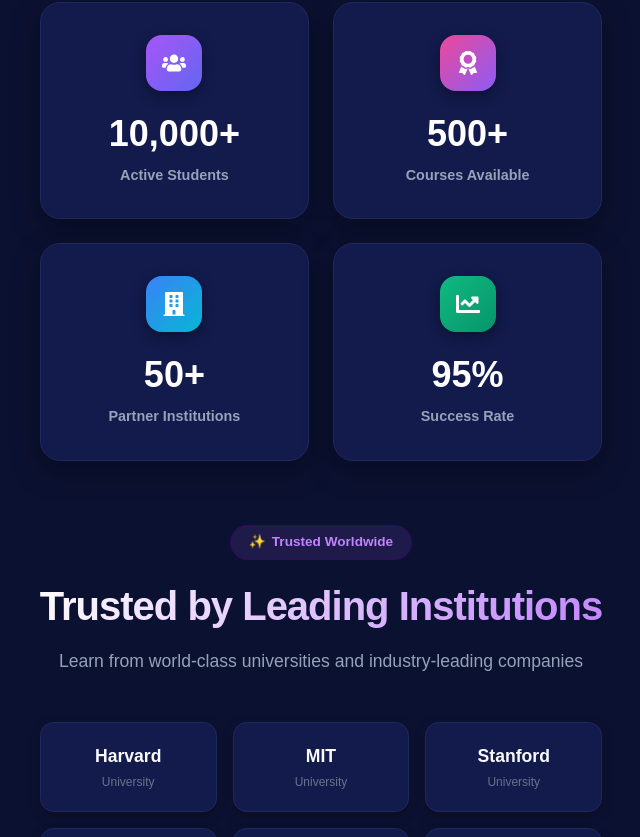
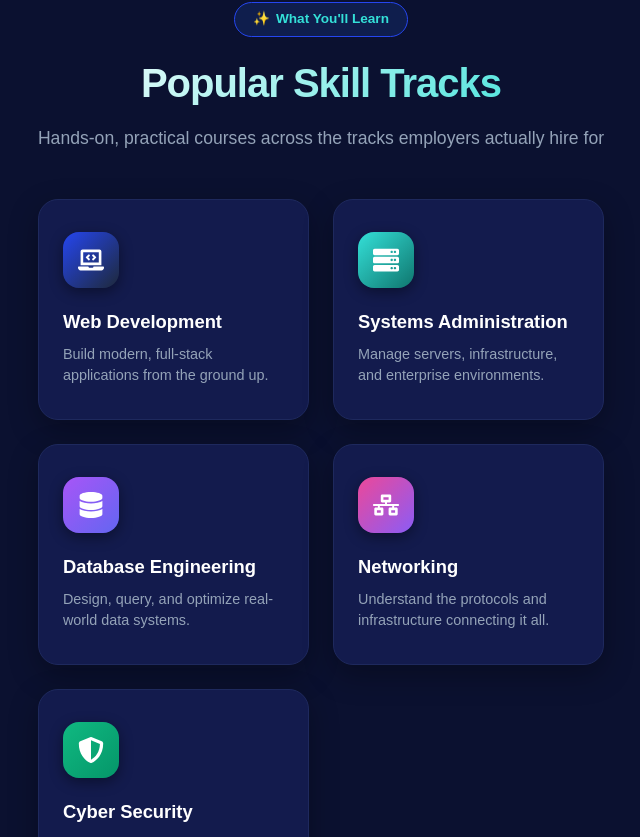
Before and after one commit to PrinceWycliff/skillforge-frontend, a React (Vite) app: page / in a window 1280 px wide. Shown: the part 503-1340 px from the top of the page, without its empty margins (319-959 px from the left). Built offline with nearby package versions, Linux system fonts and the light colour scheme; the HTML template or start-up script is replaced by a standard one.

Commit message:
Redesign landing page: full-bleed hero, real skill tracks section (drop fake stats/partners), harmonized footer colors

```diff
--- a/src/components/Footer.jsx
+++ b/src/components/Footer.jsx
@@ -110,9 +110,9 @@ const Footer = () => {
   );
 };
 
-// Layout & Theme Styles matching image palette
+// Layout & Theme Styles — harmonized to match #0B1130 / #34E0D8 brand used site-wide
 const footerStyle = {
-  backgroundColor: '#04042C',
+  backgroundColor: '#0B1130',
   color: '#94a3b8',
   paddingTop: '3.5rem',
   paddingBottom: '1.5rem',
@@ -142,7 +142,7 @@ const brandHeaderStyle = {
 };
 
 const logoBadgeStyle = {
-  backgroundColor: '#3A82F6',
+  backgroundColor: '#2546F0',
   color: '#ffffff',
   width: '38px',
   height: '38px',
@@ -174,7 +174,7 @@ const socialIconGroupStyle = {
 };
 
 const socialIconStyle = {
-  color: '#ffffff',
+  color: '#34E0D8',
   textDecoration: 'none',
   transition: 'opacity 0.2s',
   opacity: 0.9
@@ -208,9 +208,9 @@ const inputStyle = {
   width: '100%',
   padding: '0.75rem 1rem',
   borderRadius: '0.375rem',
-  border: 'none',
-  backgroundColor: '#ffffff',
-  color: '#0f172a',
+  border: '1px solid #1e293b',
+  backgroundColor: '#131b4d',
+  color: '#ffffff',
   fontSize: '0.9rem',
   marginBottom: '0.75rem',
   boxSizing: 'border-box',
@@ -222,12 +222,12 @@ const buttonStyle = {
   padding: '0.75rem 1rem',
   borderRadius: '0.375rem',
   border: 'none',
-  backgroundColor: '#18181b',
-  color: '#ffffff',
+  background: 'linear-gradient(135deg, #2546F0 0%, #34E0D8 100%)',
+  color: '#0B1130',
   fontWeight: 'bold',
   fontSize: '0.9rem',
   cursor: 'pointer',
-  transition: 'background-color 0.2s'
+  transition: 'opacity 0.2s'
 };
 
 const bottomBorderStyle = {
--- a/src/components/TrustedSection.jsx
+++ b/src/components/TrustedSection.jsx
@@ -1,86 +1,74 @@
 import React from 'react';
-import { FaUsers, FaAward, FaBuilding, FaChartLine } from 'react-icons/fa';
+import { Link } from 'react-router-dom';
+import { FaLaptopCode, FaServer, FaDatabase, FaNetworkWired, FaShieldAlt } from 'react-icons/fa';
 
 const TrustedSection = () => {
-  const stats = [
+  // Real course categories — matches exactly what's selectable in Instructor Studio
+  const tracks = [
     {
       id: 1,
-      number: '10,000+',
-      label: 'Active Students',
-      icon: <FaUsers size={24} className="text-white" />,
+      name: 'Web Development',
+      description: 'Build modern, full-stack applications from the ground up.',
+      icon: <FaLaptopCode size={26} className="text-white" />,
+      gradient: 'linear-gradient(135deg, #2546F0 0%, #1e293b 100%)',
+    },
+    {
+      id: 2,
+      name: 'Systems Administration',
+      description: 'Manage servers, infrastructure, and enterprise environments.',
+      icon: <FaServer size={26} className="text-white" />,
+      gradient: 'linear-gradient(135deg, #34E0D8 0%, #0f766e 100%)',
+    },
+    {
+      id: 3,
+      name: 'Database Engineering',
+      description: 'Design, query, and optimize real-world data systems.',
+      icon: <FaDatabase size={26} className="text-white" />,
       gradient: 'linear-gradient(135deg, #a855f7 0%, #6366f1 100%)',
     },
     {
-      id: 2,
-      number: '500+',
-      label: 'Courses Available',
-      icon: <FaAward size={24} className="text-white" />,
+      id: 4,
+      name: 'Networking',
+      description: 'Understand the protocols and infrastructure connecting it all.',
+      icon: <FaNetworkWired size={26} className="text-white" />,
       gradient: 'linear-gradient(135deg, #ec4899 0%, #8b5cf6 100%)',
     },
     {
-      id: 3,
-      number: '50+',
-      label: 'Partner Institutions',
-      icon: <FaBuilding size={24} className="text-white" />,
-      gradient: 'linear-gradient(135deg, #3b82f6 0%, #06b6d4 100%)',
-    },
-    {
-      id: 4,
-      number: '95%',
-      label: 'Success Rate',
-      icon: <FaChartLine size={24} className="text-white" />,
+      id: 5,
+      name: 'Cyber Security',
+      description: 'Learn to defend systems and think like an attacker.',
+      icon: <FaShieldAlt size={26} className="text-white" />,
       gradient: 'linear-gradient(135deg, #10b981 0%, #059669 100%)',
     },
-  ];
-
-  const partners = [
-    { name: 'Harvard', category: 'University' },
-    { name: 'MIT', category: 'University' },
-    { name: 'Stanford', category: 'University' },
-    { name: 'Google', category: 'Company' },
-    { name: 'Microsoft', category: 'Company' },
-    { name: 'Amazon', category: 'Company' },
-    { name: 'IBM', category: 'Company' },
-    { name: 'Meta', category: 'Company' },
   ];
 
   return (
     <section style={sectionStyle}>
       <div style={containerStyle}>
 
-        {/* Top Metric Cards */}
-        <div style={statsGridStyle}>
-          {stats.map((item) => (
-            <div key={item.id} style={statCardStyle}>
-              <div style={{ ...iconBadgeStyle, background: item.gradient }}>
-                {item.icon}
-              </div>
-              <h3 style={statNumberStyle}>{item.number}</h3>
-              <p style={statLabelStyle}>{item.label}</p>
-            </div>
-          ))}
-        </div>
-
         {/* Heading Section */}
         <div style={headerWrapperStyle}>
           <div style={pillBadgeStyle}>
-            <span style={{ marginRight: '6px' }}>✨</span> Trusted Worldwide
+            <span style={{ marginRight: '6px' }}>✨</span> What You'll Learn
           </div>
           <h2 style={headlineStyle}>
-            Trusted by Leading Institutions
+            Popular Skill Tracks
           </h2>
           <p style={subheadingStyle}>
-            Learn from world-class universities and industry-leading companies
+            Hands-on, practical courses across the tracks employers actually hire for
           </p>
         </div>
 
-        {/* Brand Logos Row */}
-        <div style={partnerGridStyle}>
-          {partners.map((partner, index) => (
-            <div key={index} style={partnerCardStyle}>
-              <div style={partnerNameStyle}>{partner.name}</div>
-              <div style={partnerCategoryStyle}>{partner.category}</div>
-            </div>
+        {/* Skill Track Cards */}
+        <div style={trackGridStyle}>
+          {tracks.map((track) => (
+            <Link key={track.id} to="/catalog" style={trackCardStyle}>
+              <div style={{ ...iconBadgeStyle, background: track.gradient }}>
+                {track.icon}
+              </div>
+              <h3 style={trackNameStyle}>{track.name}</h3>
+              <p style={trackDescStyle}>{track.description}</p>
+            </Link>
           ))}
         </div>
 
@@ -89,7 +77,6 @@ const TrustedSection = () => {
   );
 };
 
-// Dark-theme styles matching #0B1130 background & purple brand accents
 const sectionStyle = {
   backgroundColor: '#0B1130',
   padding: '4rem 1.5rem',
@@ -104,50 +91,6 @@ const containerStyle = {
   margin: '0 auto',
 };
 
-const statsGridStyle = {
-  display: 'grid',
-  gridTemplateColumns: 'repeat(auto-fit, minmax(220px, 1fr))',
-  gap: '1.5rem',
-  marginBottom: '4rem',
-};
-
-const statCardStyle = {
-  backgroundColor: '#131b4d',
-  borderRadius: '1.25rem',
-  padding: '2rem 1.5rem',
-  display: 'flex',
-  flexDirection: 'column',
-  alignItems: 'center',
-  textAlign: 'center',
-  boxShadow: '0 10px 30px rgba(0, 0, 0, 0.3)',
-  border: '1px solid #1e295d',
-};
-
-const iconBadgeStyle = {
-  width: '56px',
-  height: '56px',
-  borderRadius: '1rem',
-  display: 'flex',
-  alignItems: 'center',
-  justifyContent: 'center',
-  marginBottom: '1rem',
-  boxShadow: '0 4px 14px rgba(0, 0, 0, 0.4)',
-};
-
-const statNumberStyle = {
-  fontSize: '2.25rem',
-  fontWeight: '800',
-  color: '#ffffff',
-  margin: '0 0 0.25rem 0',
-};
-
-const statLabelStyle = {
-  fontSize: '0.9rem',
-  color: '#94a3b8',
-  fontWeight: '600',
-  margin: 0,
-};
-
 const headerWrapperStyle = {
   textAlign: 'center',
   marginBottom: '3rem',
@@ -158,9 +101,9 @@ const pillBadgeStyle = {
   alignItems: 'center',
   padding: '0.4rem 1.1rem',
   borderRadius: '9999px',
-  backgroundColor: '#1e1b4b',
-  border: '1px solid #3b0764',
-  color: '#c084fc',
+  backgroundColor: '#0f1e4d',
+  border: '1px solid #2546F0',
+  color: '#34E0D8',
   fontSize: '0.85rem',
   fontWeight: '700',
   marginBottom: '1rem',
@@ -170,7 +113,7 @@ const headlineStyle = {
   fontSize: '2.5rem',
   fontWeight: '900',
   letterSpacing: '-0.025em',
-  background: 'linear-gradient(135deg, #ffffff 0%, #c084fc 100%)',
+  background: 'linear-gradient(135deg, #ffffff 0%, #34E0D8 100%)',
   WebkitBackgroundClip: 'text',
   WebkitTextFillColor: 'transparent',
   margin: '0 0 0.75rem 0',
@@ -182,32 +125,49 @@ const subheadingStyle = {
   margin: 0,
 };
 
-const partnerGridStyle = {
+const trackGridStyle = {
   display: 'grid',
-  gridTemplateColumns: 'repeat(auto-fit, minmax(130px, 1fr))',
-  gap: '1rem',
+  gridTemplateColumns: 'repeat(auto-fit, minmax(220px, 1fr))',
+  gap: '1.5rem',
 };
 
-const partnerCardStyle = {
+const trackCardStyle = {
   backgroundColor: '#131b4d',
-  borderRadius: '0.85rem',
-  padding: '1.25rem 1rem',
-  textAlign: 'center',
+  borderRadius: '1.25rem',
+  padding: '2rem 1.5rem',
+  display: 'flex',
+  flexDirection: 'column',
+  alignItems: 'flex-start',
+  textAlign: 'left',
+  boxShadow: '0 10px 30px rgba(0, 0, 0, 0.3)',
   border: '1px solid #1e295d',
-  boxShadow: '0 4px 12px rgba(0, 0, 0, 0.2)',
+  textDecoration: 'none',
+  transition: 'transform 0.2s, border-color 0.2s',
 };
 
-const partnerNameStyle = {
-  fontSize: '1.1rem',
-  fontWeight: '800',
-  color: '#f8fafc',
-  marginBottom: '0.2rem',
+const iconBadgeStyle = {
+  width: '56px',
+  height: '56px',
+  borderRadius: '1rem',
+  display: 'flex',
+  alignItems: 'center',
+  justifyContent: 'center',
+  marginBottom: '1.25rem',
+  boxShadow: '0 4px 14px rgba(0, 0, 0, 0.4)',
 };
 
-const partnerCategoryStyle = {
-  fontSize: '0.75rem',
-  color: '#64748b',
-  fontWeight: '500',
+const trackNameStyle = {
+  fontSize: '1.15rem',
+  fontWeight: '800',
+  color: '#ffffff',
+  margin: '0 0 0.5rem 0',
+};
+
+const trackDescStyle = {
+  fontSize: '0.9rem',
+  color: '#94a3b8',
+  margin: 0,
+  lineHeight: '1.5',
 };
 
 export default TrustedSection;
```
